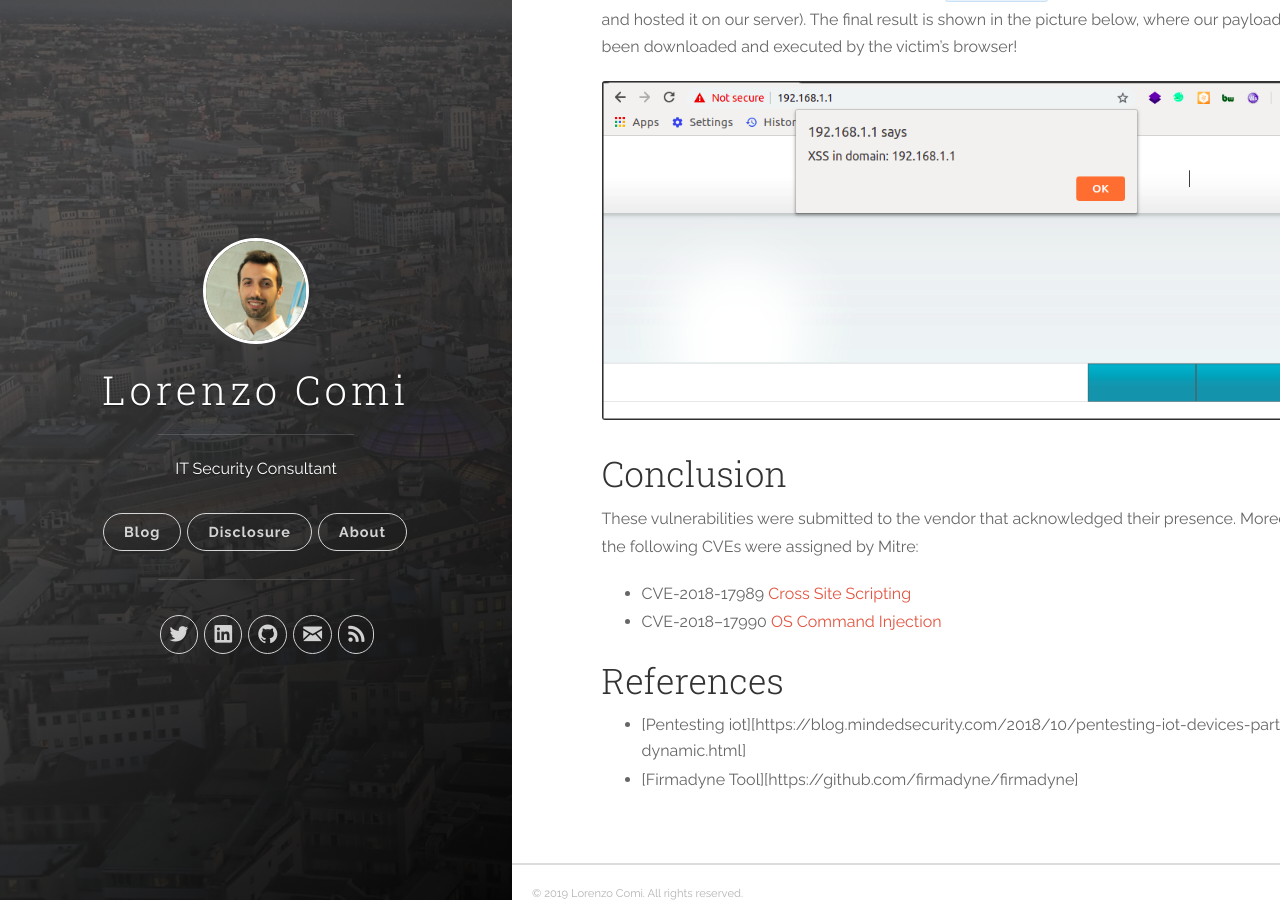
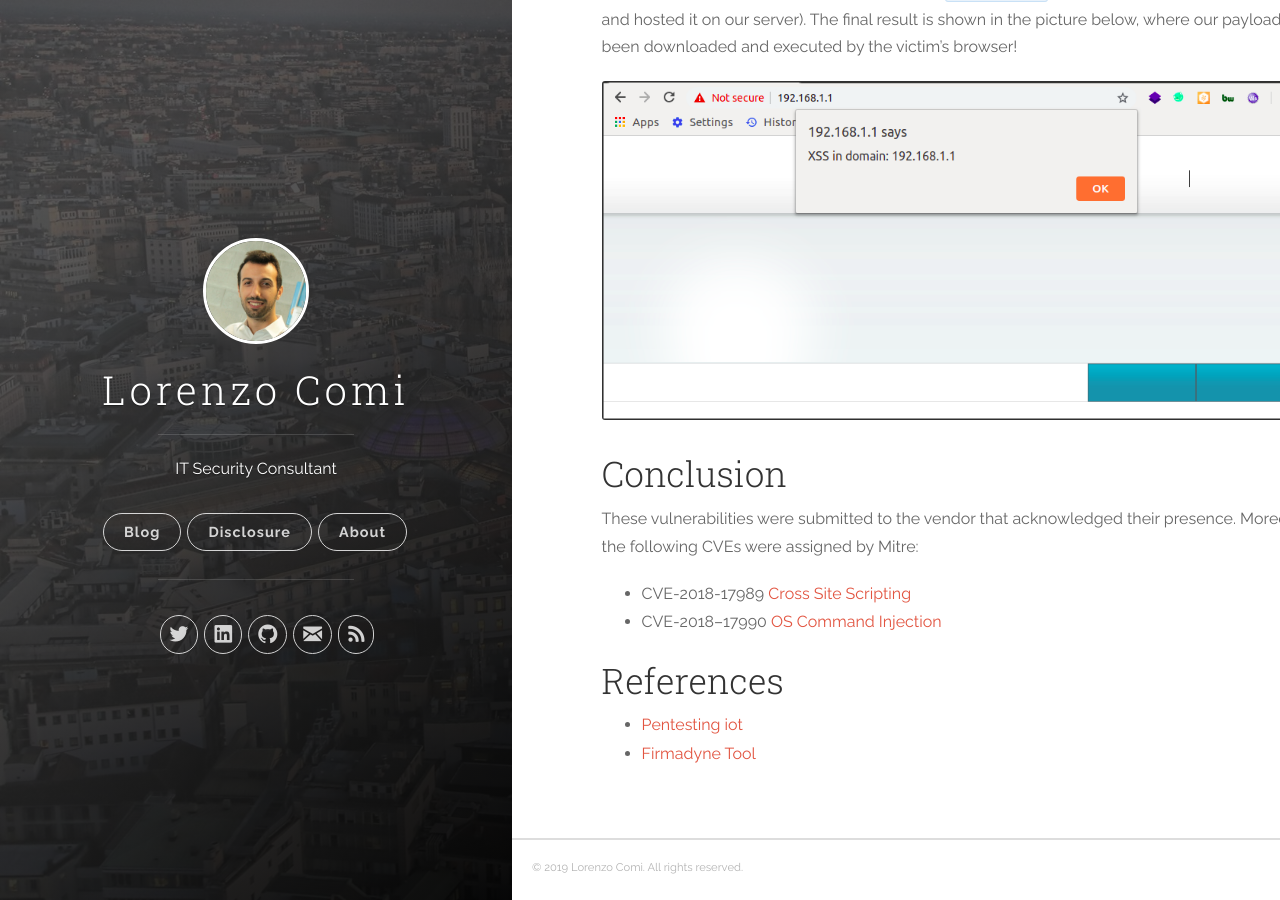
Before and after one commit to c0mix/c0mix.github.io, a Jekyll site: the page built from _posts/2019-01-24-D-Link-DIR-3782-SecAdvisory:-OS-Command-Injection-and-Stored-XSS.markdown, in a window 1280 px wide and 900 px high, scrolled down 9065 px. Built offline with Jekyll 4.4.1, drawn with Linux system fonts in a browser that asks for light colours; some of the changed lines change nothing that is shown.

Commit message:
Update 2019-01-24-D-Link-DIR-3782-SecAdvisory:-OS-Command-Injection-and-Stored-XSS.markdown

```diff
--- a/_posts/2019-01-24-D-Link-DIR-3782-SecAdvisory:-OS-Command-Injection-and-Stored-XSS.markdown
+++ b/_posts/2019-01-24-D-Link-DIR-3782-SecAdvisory:-OS-Command-Injection-and-Stored-XSS.markdown
@@ -156,8 +156,8 @@ These vulnerabilities were submitted to the vendor that acknowledged their prese
 - CVE-2018–17990 [OS Command Injection][CVE-2018-17990]
 
 ## References
-- [Pentesting iot][https://blog.mindedsecurity.com/2018/10/pentesting-iot-devices-part-2-dynamic.html]
-- [Firmadyne Tool][https://github.com/firmadyne/firmadyne]
+- [Pentesting iot][Pentesting iot]
+- [Firmadyne Tool][Firmadyne Tool]
 
 [descDlink]:        https://eu.dlink.com/it/it/products/dsl-3782-wireless-ac1200-dual-band-vdsl-adsl-modem-router
 [CVE-2018-8898]:    https://www.exploit-db.com/exploits/44657
@@ -167,3 +167,5 @@ These vulnerabilities were submitted to the vendor that acknowledged their prese
 [brute]:            https://twitter.com/brutelogic
 [CVE-2018-17989]:   https://cve.mitre.org/cgi-bin/cvename.cgi?name=CVE-2018-17989
 [CVE-2018-17990]:   https://cve.mitre.org/cgi-bin/cvename.cgi?name=CVE-2018-17990
+[Pentesting iot]:	https://blog.mindedsecurity.com/2018/10/pentesting-iot-devices-part-2-dynamic.html
+[Firmadyne Tool]:	https://github.com/firmadyne/firmadyne
```
